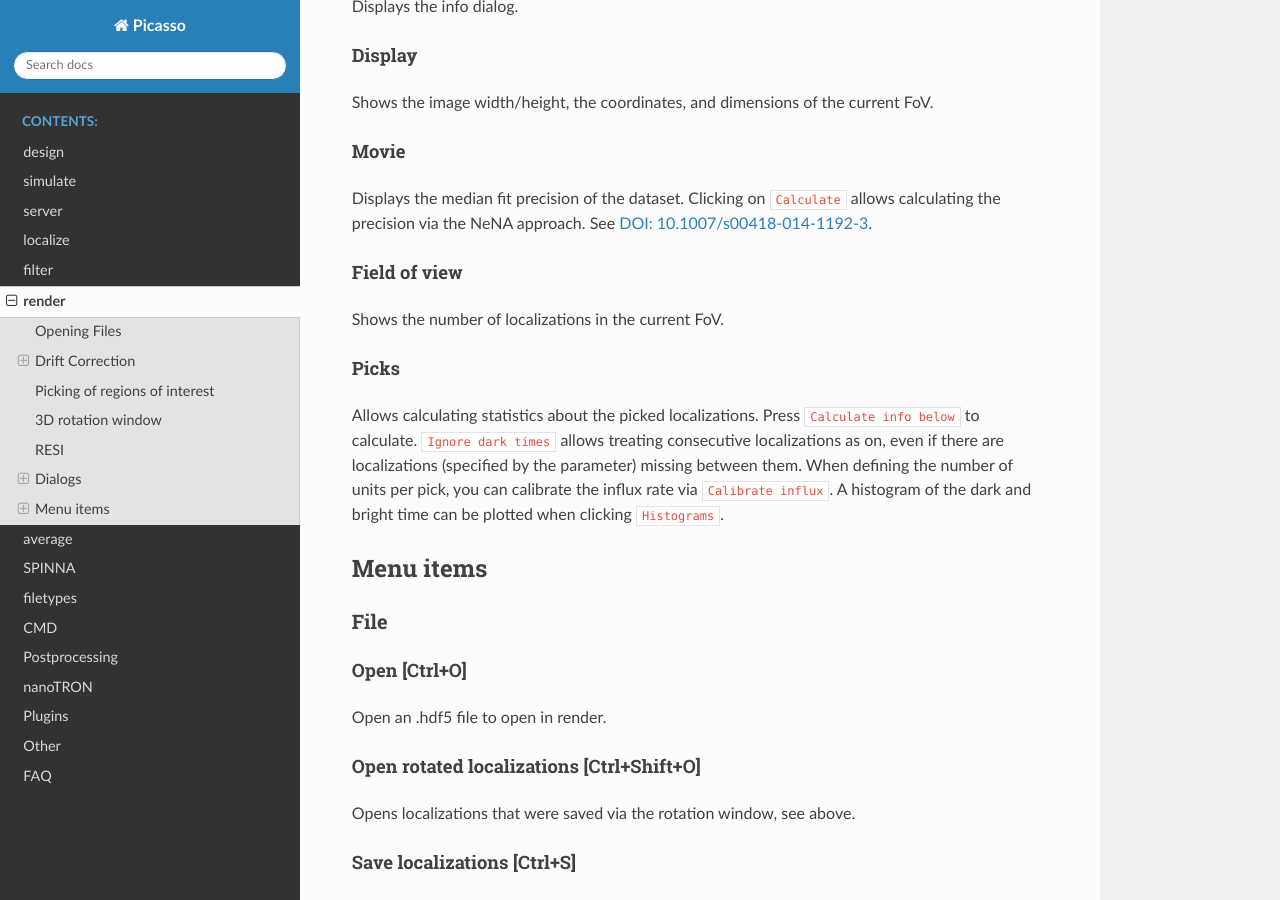
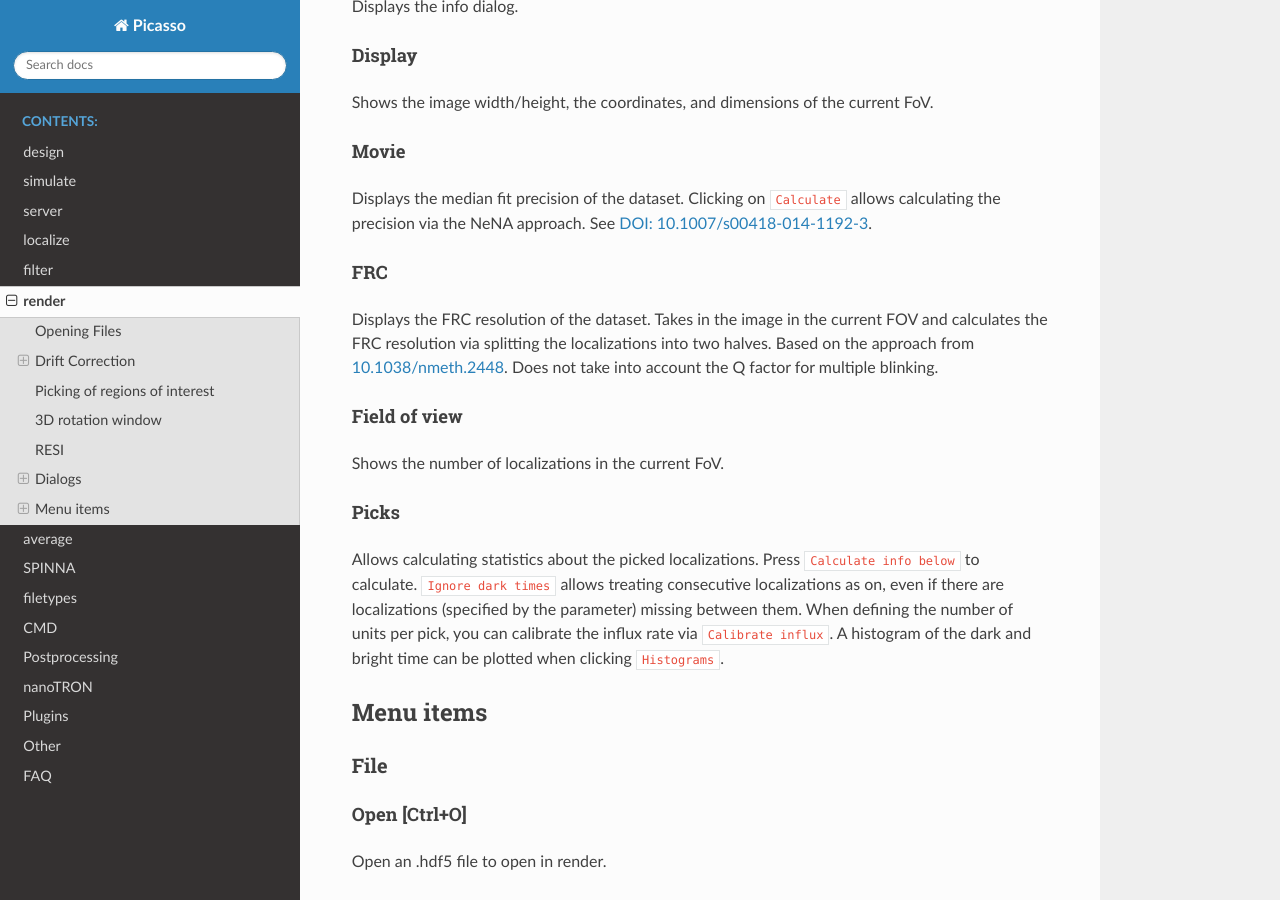
Before and after one commit to jungmannlab/picasso, a Sphinx documentation site: the page built from docs/render.rst, in a window 1280 px wide and 900 px high, scrolled down 5780 px. Built offline with Sphinx 7.4.7 and the Read the Docs theme 3.1.0, drawn with Linux system fonts in a browser that asks for light colours.

Commit message:
clean and fix FRC, add documentation

```diff
--- a/changelog.rst
+++ b/changelog.rst
@@ -1,14 +1,14 @@
 Changelog
 =========
 
-Last change: 07-DEC-2025 CEST
+Last change: 10-DEC-2025 CEST
 
 0.9.2
 -----
 Important updates:
 ^^^^^^^^^^^^^^^^^^
 - Improved and updated `sample notebooks <https://github.com/jungmannlab/picasso/tree/master/samples>`__.
-- Render: FRC resolution implementation
+- Render: FRC resolution implementation, see DOI: `10.1038/nmeth.2448 <https://doi.org/10.1038/nmeth.2448>`__
 
 *Small improvements:*
 +++++++++++++++++++++
--- a/docs/render.rst
+++ b/docs/render.rst
@@ -142,6 +142,10 @@ Shows the image width/height, the coordinates, and dimensions of the current FoV
 Movie
 ^^^^^
 Displays the median fit precision of the dataset. Clicking on ``Calculate`` allows calculating the precision via the NeNA approach. See `DOI: 10.1007/s00418-014-1192-3 <https://doi.org/10.1007/s00418-014-1192-3>`_.
+
+FRC
+^^^
+Displays the FRC resolution of the dataset. Takes in the image in the current FOV and calculates the FRC resolution via splitting the localizations into two halves. Based on the approach from `10.1038/nmeth.2448 <https://doi.org/10.1038/nmeth.2448>`_. Does not take into account the Q factor for multiple blinking.
 
 Field of view
 ^^^^^^^^^^^^^
--- a/readme.rst
+++ b/readme.rst
@@ -135,7 +135,7 @@ If you use Picasso in your research, please cite our Nature Protocols publicatio
 | If you use some of the functionalities provided by Picasso, please also cite the respective publications:
 
 - NeNA. DOI: `10.1007/s00418-014-1192-3 <https://doi.org/10.1007/s00418-014-1192-3>`__
-- FRC. DOI: `10.1038/nmeth.2448 https://doi.org/10.1038/nmeth.2448`__
+- FRC. DOI: `10.1038/nmeth.2448 <https://doi.org/10.1038/nmeth.2448>`__
 - Theoretical localization precision (Gauss LQ and MLE). DOI: `10.1038/nmeth.1447 <https://doi.org/10.1038/nmeth.1447>`__
 - MLE fitting. DOI: `10.1038/nmeth.1449 <https://doi.org/10.1038/nmeth.1449>`__
 - RCC undrifting: DOI: `10.1364/OE.22.015982 <https://doi.org/10.1364/OE.22.015982>`__
```
Also changed, not shown: 2 other files.
